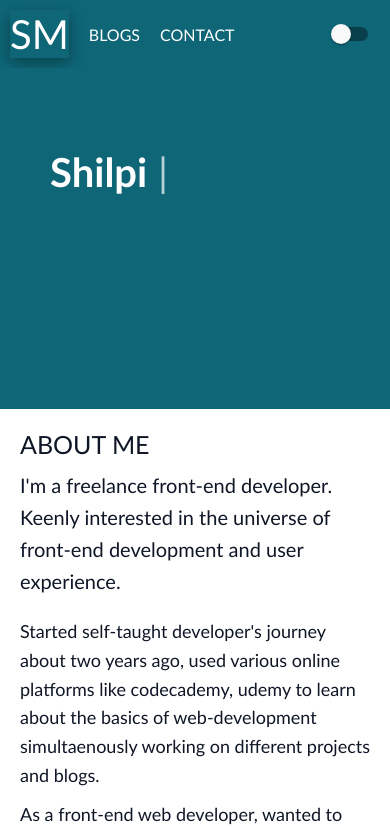
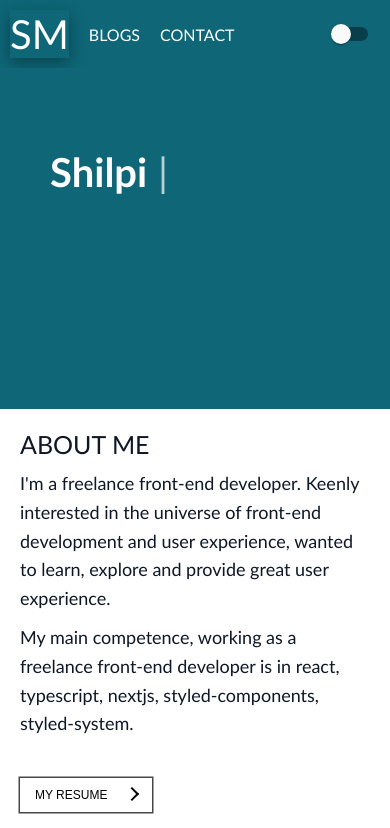
Before and after one commit to ShilpiMaurya/my-personal-website, a Next.js app: page / in a window 390 px wide. Shown: the top 828 px of the page. Built offline with nearby package versions, Linux system fonts and the light colour scheme.

Commit message:
fixed: responsiveness in contact page

```diff
--- a/components/intro.tsx
+++ b/components/intro.tsx
@@ -35,16 +35,16 @@ const HeadingDiv = styled.div`
   }
 `;
 
-const ContentDiv = styled.div`
-  padding-top: 10px;
-  padding-bottom: 10px;
-  font-size: 25px;
-  font-weight: 250;
-  line-height: 1.6;
-  @media (max-width: 950px) {
-    font-size: 20px;
-  }
-`;
+// const ContentDiv = styled.div`
+//   padding-top: 10px;
+//   padding-bottom: 10px;
+//   font-size: 25px;
+//   font-weight: 250;
+//   line-height: 1.6;
+//   @media (max-width: 950px) {
+//     font-size: 20px;
+//   }
+// `;
 
 const MoreContentDiv = styled.div`
   padding-top: 10px;
@@ -101,24 +101,23 @@ const Intro = ({ pageRef }) => {
         <HeadingContainer>
           <HeadingDiv>ABOUT ME</HeadingDiv>
         </HeadingContainer>
-        <ContentDiv>
-          I'm a freelance front-end developer. Keenly interested in the universe
-          of front-end development and user experience.
-        </ContentDiv>
         <MoreContentDiv>
           {/* Started self-taught developer's journey about two years ago, used
           various online platforms like codecademy, udemy to learn the basics of
           HTML, CSS and JS, after that learnt about different libaries and
           frameworks like React, styled-components, styled-system, framer-motion
           etc simultaenously working on different projects and blogs. */}
-          Started self-taught developer's journey about two years ago, used
+          {/* Started self-taught developer's journey about two years ago, used
           various online platforms like codecademy, udemy to learn about the
           basics of web-development simultaenously working on different projects
-          and blogs.
+          and blogs. */}
+          I'm a freelance front-end developer. Keenly interested in the universe
+          of front-end development and user experience, wanted to learn, explore
+          and provide great user experience.
         </MoreContentDiv>
         <MoreContentDiv>
-          As a front-end web developer, wanted to learn, explore and provide
-          great user experience on web-based digital products and services.
+          My main competence, working as a freelance front-end developer is in
+          react, typescript, nextjs, styled-components, styled-system.
         </MoreContentDiv>
         <ButtonContainer>
           <ButtonLayout>
```
Also changed, not shown: components/contactPage.tsx (+6 -4 lines).
